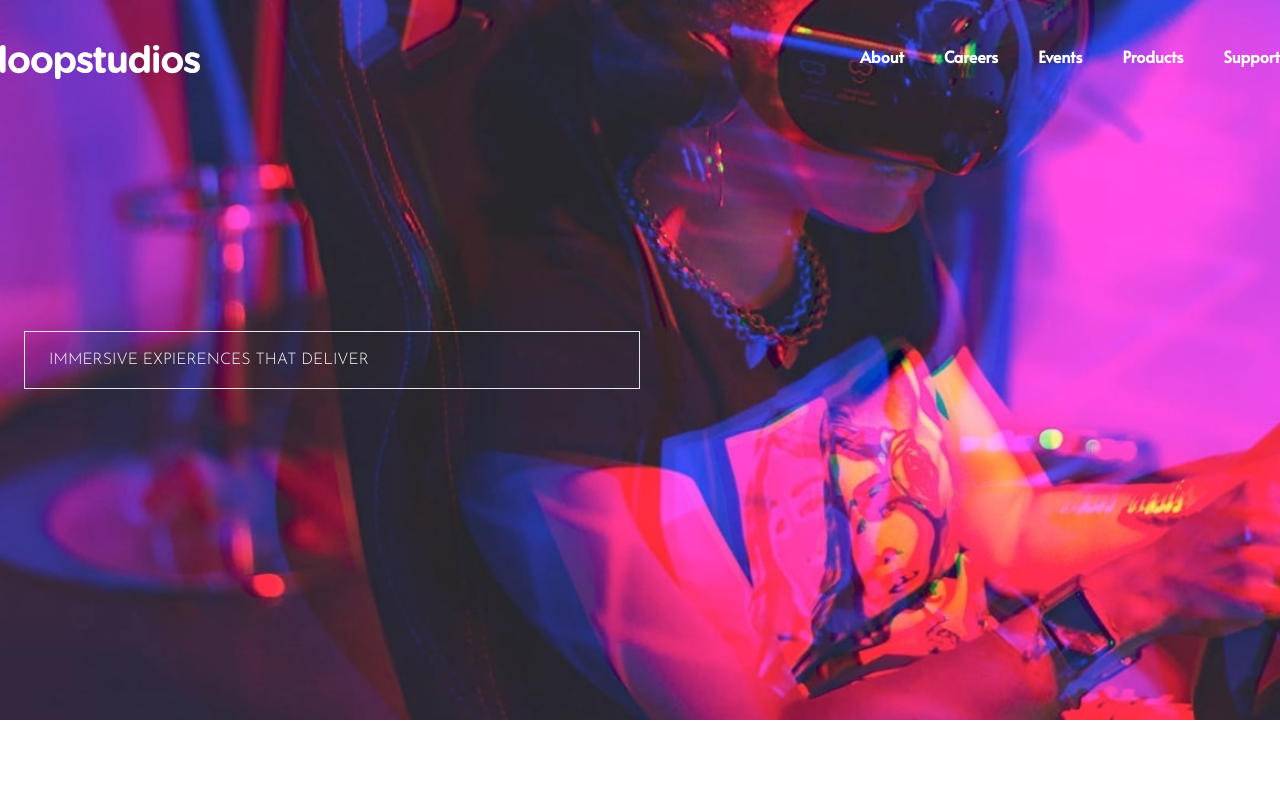
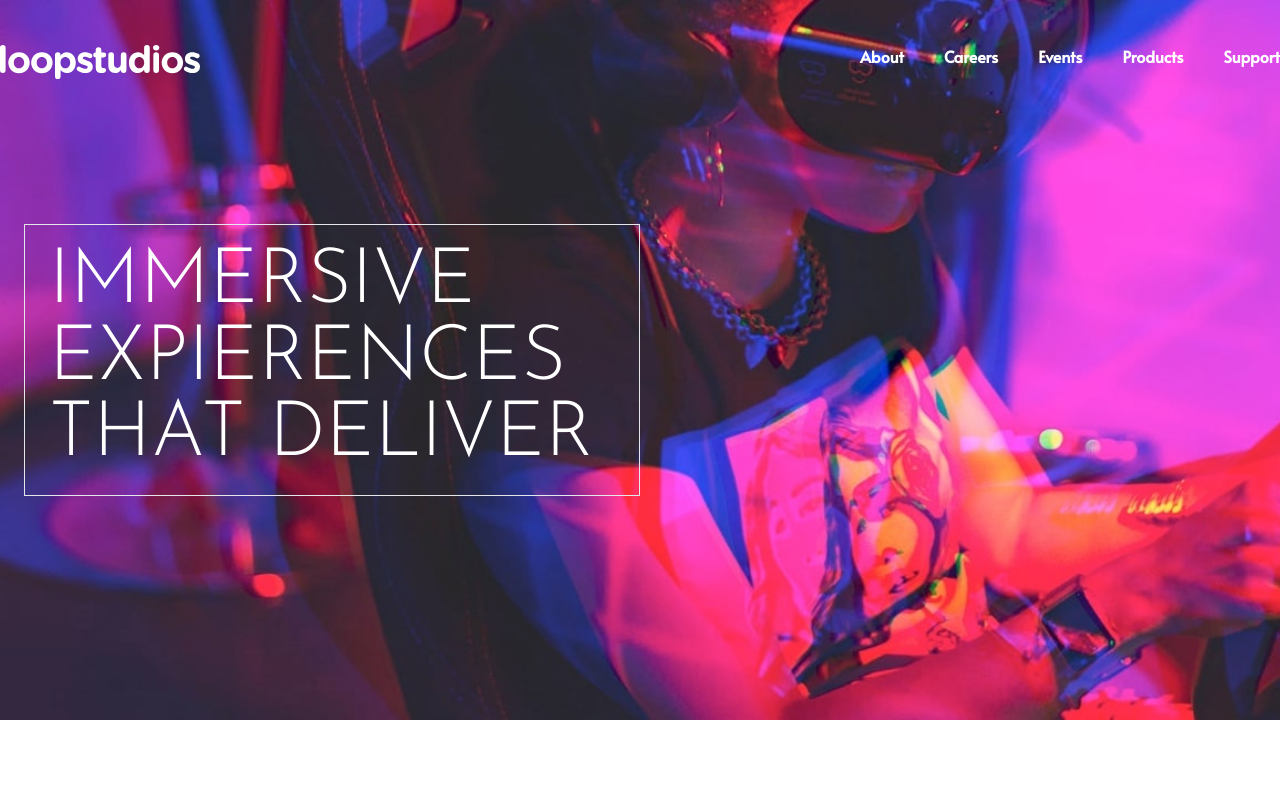
Before and after one commit to gracebir/loopstudios-landing-page, a Next.js app: page / in a window 1280 px wide. Shown: the top 800 px of the page. Built offline with nearby package versions, Linux system fonts and the light colour scheme.

Commit message:
text clamp

```diff
--- a/src/app/globals.css
+++ b/src/app/globals.css
@@ -18,6 +18,10 @@
     @apply flex flex-col items-center lg:items-start gap-6 lg:gap-8;
   }
 
+}
+
+.hero-text{
+  font-size: clamp(2em, 6vw, 5em);
 }
 
 .bg-earth {
```
